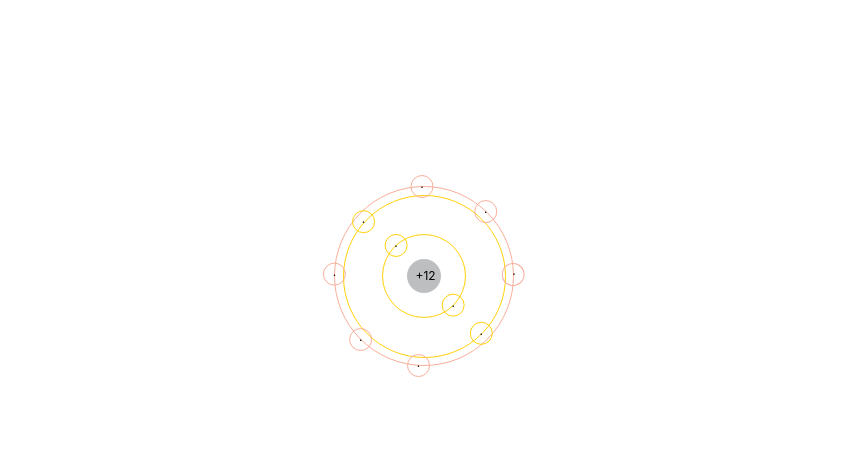
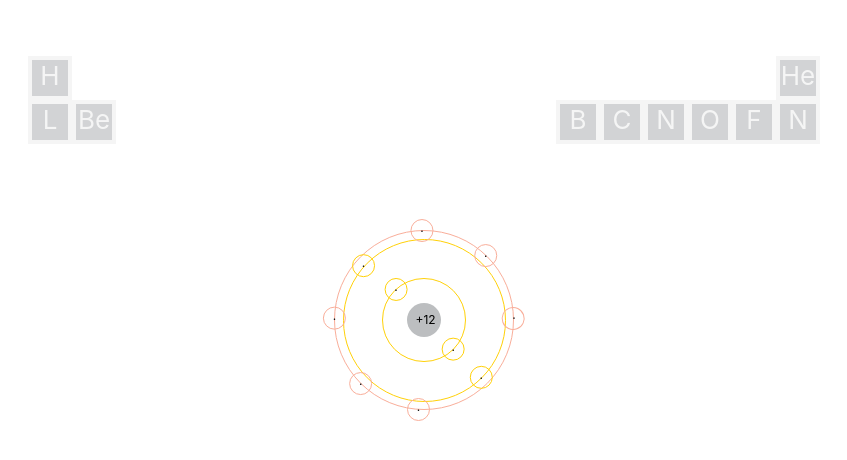
Before and after one commit to FaizaanKhan24/Periodic-Table-Sample, a React (Create React App) app: page / in a window 1280 px wide. Shown: the part 124-584 px from the top of the page, without its empty margins (222-1069 px from the left). Built offline with nearby package versions, Linux system fonts and the light colour scheme.

Commit message:
Adding elements to the home page

```diff
--- a/src/Components/HomePage.css
+++ b/src/Components/HomePage.css
@@ -11,4 +11,15 @@
 
 .right{
     grid-column: 2;
+    display: grid;
+    grid-template-rows: 1fr 4fr;
 }
+
+.elementRow{
+    grid-row: 1;
+    background-color: aqua;
+}
+
+.atomicStructure{
+    grid-row: 2;
+}
--- a/src/Components/HomePage.js
+++ b/src/Components/HomePage.js
@@ -1,12 +1,14 @@
 import React from 'react'
 import './HomePage.css'
-import AtomicStructure from './AtomicStructure'
+import AtomicStructure from './AtomicStructure';
+import ElementRow from './ElementsRow';
 
 function HomePage() {
   return (
     <div className="container">
         <div className="left"></div>
         <div className="right">
+            <ElementRow/>
             <AtomicStructure/>
         </div>
     </div>
```
